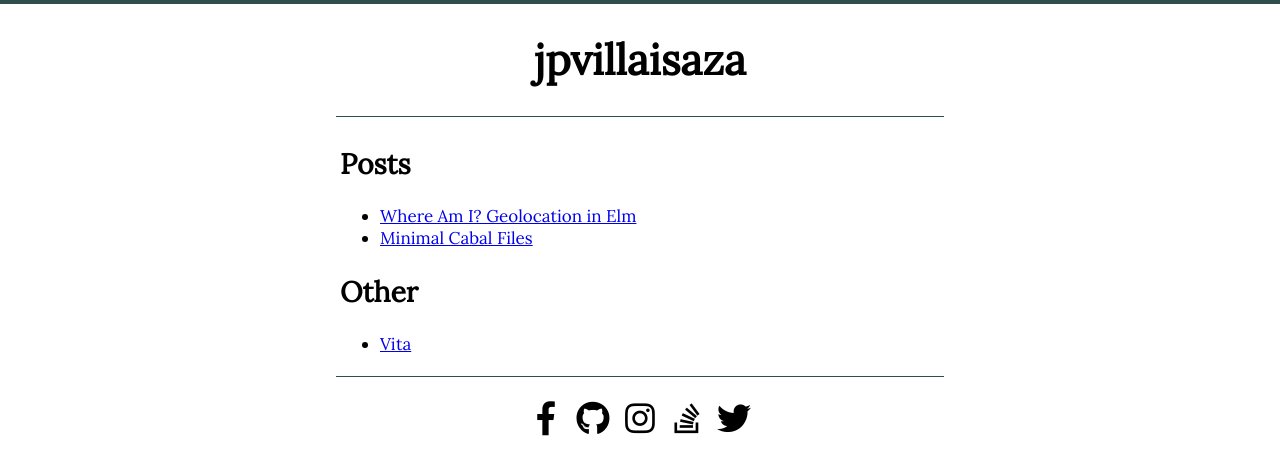
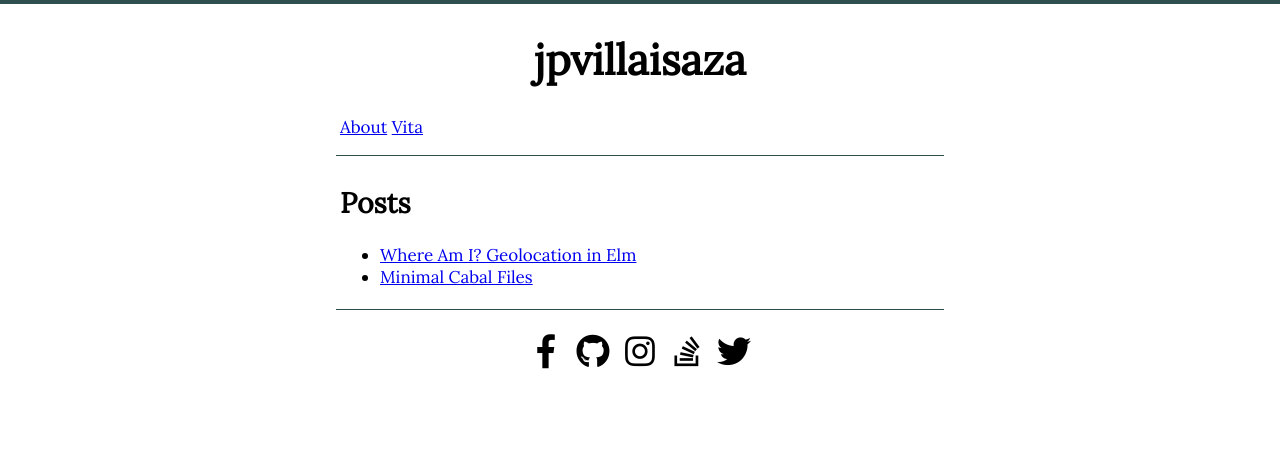
Before and after one commit to jpvillaisaza/jpvillaisaza.github.io, a Jekyll site: the page built from index.html, in a window 1280 px wide. Shown: the top 475 px of the page. Built offline with Jekyll 4.4.1, drawn with Linux system fonts in a browser that asks for light colours.

Commit message:
Add minimal navigation

```diff
--- a/_layouts/default.html
+++ b/_layouts/default.html
@@ -32,6 +32,20 @@
         </a>
       </h1>
     </header>
+    <nav>
+      <ul>
+        <li>
+          <a href="/about/">
+            About
+          </a>
+        </li>
+        <li>
+          <a href="/vita/">
+            Vita
+          </a>
+        </li>
+      </ul>
+    </nav>
     <main class="content">
       {{ content }}
     </main>
--- a/_sass/main.scss
+++ b/_sass/main.scss
@@ -37,6 +37,18 @@ h4 { font-size: 1.111em; }
 .header a {
   color: inherit;
   text-decoration: none;
+}
+
+nav {
+  margin: auto;
+  max-width: 600px;
+  ul {
+    list-style-type: none;
+    padding-left: 0;
+    li {
+      display: inline-block;
+    }
+  }
 }
 
 /********************************************************************/
--- a/index.html
+++ b/index.html
@@ -16,13 +16,3 @@ layout: default
   {% endfor %}
 </ul>
 {% endif %}
-
-<h2>Other</h2>
-
-<ul>
-  <li>
-    <a href="/vita/">
-      Vita
-    </a>
-  </li>
-</ul>
```
